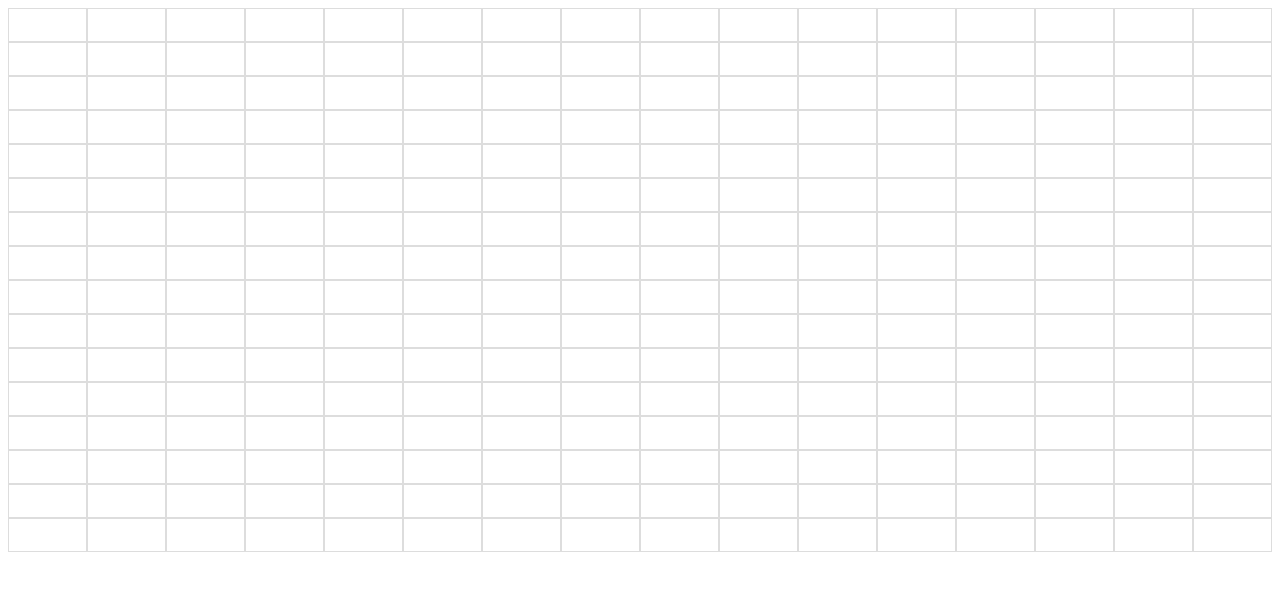
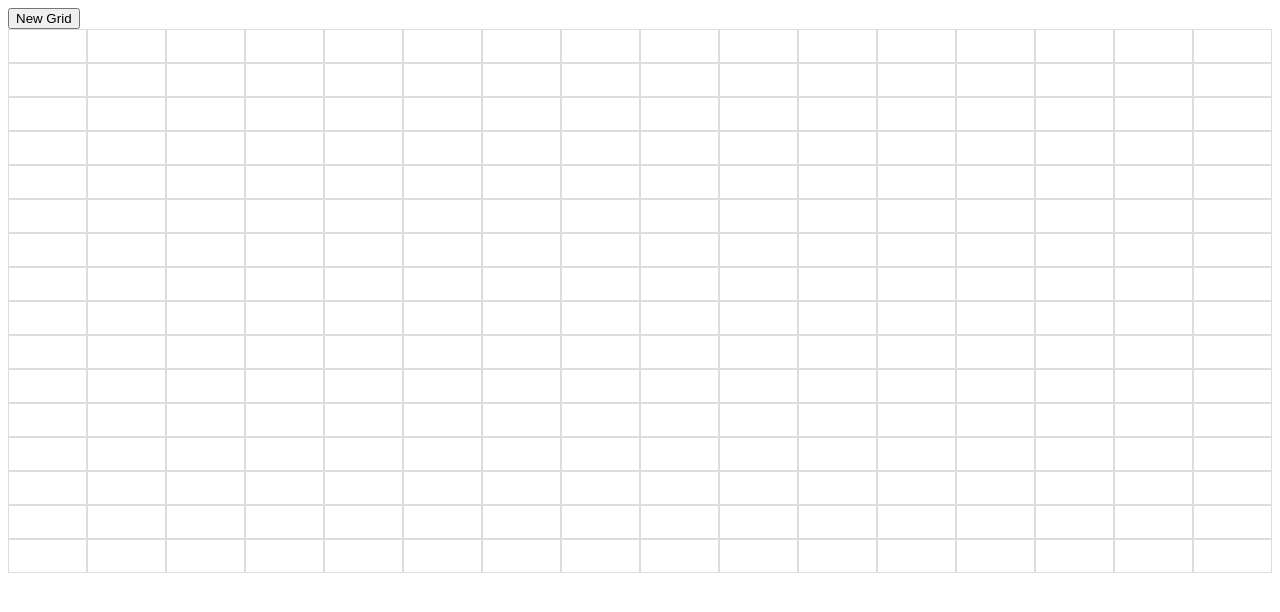
Before and after one commit to jstnrme8/etch-a-sketch, a plain HTML site: page index.html in a window 1280 px wide. Drawn offline with Linux system fonts and the light colour scheme.

Commit message:
Added new grid button

```diff
--- a/index.html
+++ b/index.html
@@ -9,14 +9,22 @@
 </head>
 <body>
 
+    <button id="new-grid" onclick="newGrid()">New Grid</button>
+
     <div id="container">
 
     </div>
 
 <script>
     const container = document.getElementById("container");
+    let gridSize = 0;
 
     function makeRows(rows, cols) {
+
+        if (gridSize == 0 || gridSize == " ") {
+            rows = 16;
+            cols = 16;
+        }
         container.style.setProperty('--grid-rows', rows);
         container.style.setProperty('--grid-cols', cols);
         for (let i = 0; i < (rows * cols); i++) {
@@ -28,15 +36,19 @@
         };
     };
 
-    // document.querySelectorAll('wdiv.grid-item').forEach(occurence => {
-    //     occurence.addEventListener('click', (e) => {
-    //         let element = e.target.id;
+    function newGrid() {
+        gridSize = prompt("Enter new grid size: ");
+        if (gridSize > 100) gridSize = 100;
+        const boxes = document.querySelectorAll('.grid-item');
+        boxes.forEach(box => {
+        box.remove();
+        });
+        makeRows(gridSize, gridSize);
+    }
 
-    //         element.style.backgroundColor = "black";
-    //     })
-    // })
 
-    makeRows(16, 16);
+
+    makeRows(gridSize, gridSize);
 </script>
 
 </body>
```
